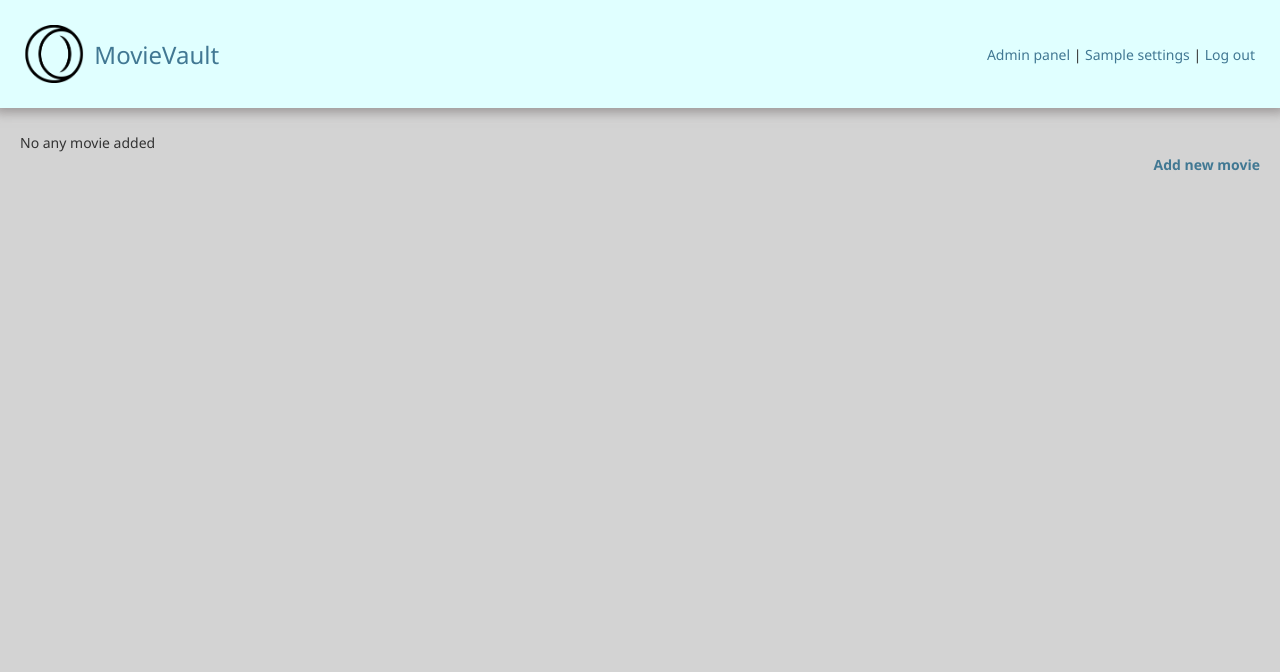
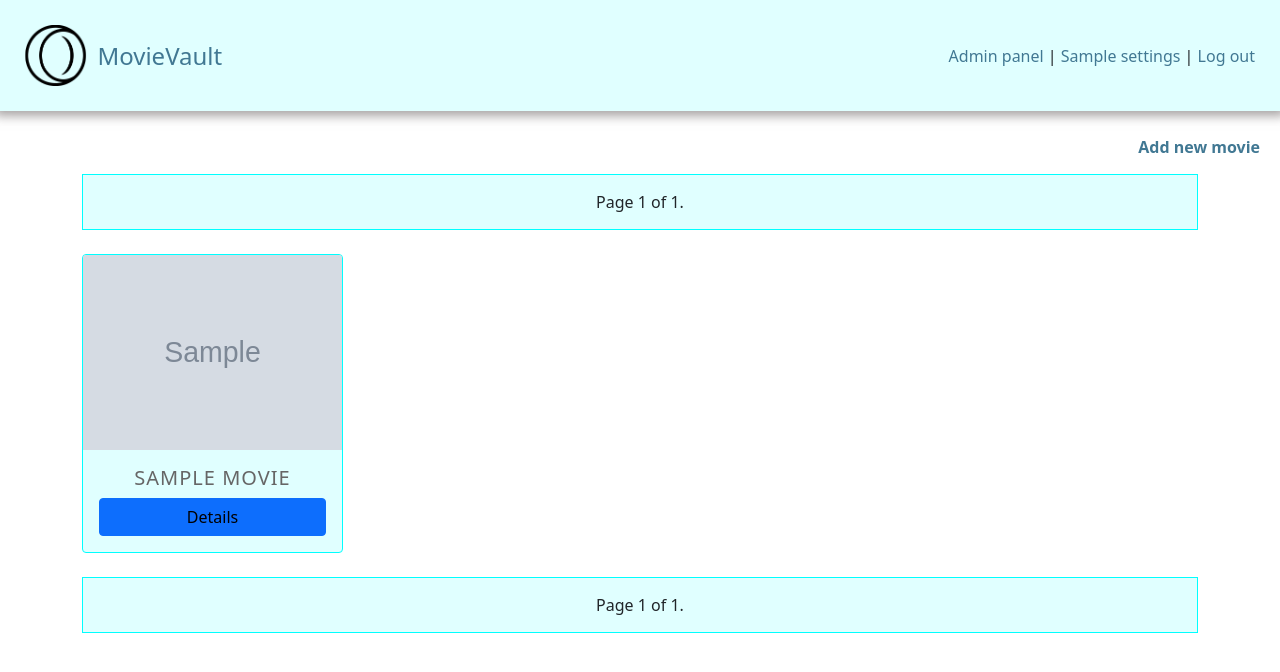
Before and after one commit to rostok2112/MovieVault, a Django app: page / in a window 1280 px wide. Shown: the top 672 px of the page. Run offline with Django 5.2, Linux system fonts and the light colour scheme; a user stored in the database is signed in; tables that the repository leaves empty hold one stand-in row (values such as "Sample post"); grey boxes marked "Sample" are stand-in pictures.

Commit message:
Added grid with movie cards to home page

```diff
--- a/app/static/components/navigator/css/style.css
+++ b/app/static/components/navigator/css/style.css
@@ -21,3 +21,7 @@
 .logo-text {
     font-size: x-large;
 }
+
+.logo-img   {
+    height: 55px;
+}
--- a/app/static/components/navigator/js/script.js
+++ b/app/static/components/navigator/js/script.js
@@ -1,4 +1,4 @@
-window.addEventListener('load', function() {
+window.addEventListener('DOMContentLoaded', function() {
     var logoText = document.querySelector('.logo-text');
     var logoImage = document.querySelector('.logo-img');
 
--- /dev/null
+++ b/app/static/components/paginator/css/style.css
@@ -0,0 +1,14 @@
+.pagination {
+    display: flex;
+    justify-content: center;
+    background-color: lightcyan;
+    border: 1px solid cyan;
+    padding: 15px 20px;
+}
+.pagination a {
+    text-decoration: none;
+    margin: 5px;
+    padding: 10px;
+    border: 1px solid cyan;
+    border-radius: 5px;
+}
--- a/app/static/home/css/style.css
+++ b/app/static/home/css/style.css
@@ -27,3 +27,46 @@
     text-align: end;
     font-weight: bold;
 }
+
+
+.card-title {
+
+    white-space: nowrap;
+    overflow: hidden;
+    text-overflow: ellipsis;
+    text-align: center;
+}
+
+.btn.btn-primary {
+    color: black;
+}
+
+.card-row {
+    display: flex;
+    flex-wrap: wrap;
+}
+
+.card-wrapper {
+    display: flex;
+    flex-direction: column;
+}
+
+.card {
+    display: flex;
+    flex-direction: column;
+    flex-grow: 1;
+    background-color: lightcyan !important;
+    border: 1px solid cyan !important;
+}
+
+.card-img-top {
+    object-fit: contain;
+    height: auto;
+    width: 100%;
+}
+
+.card-body {
+    display: flex;
+    flex-direction: column;
+    justify-content: space-between;
+}
--- /dev/null
+++ b/app/templates/components/paginator.html
@@ -0,0 +1,21 @@
+{% load static %}
+
+<link rel="stylesheet" href="{% static 'components/paginator/css/style.css' %}">
+
+<div class="pagination">
+    <span class="step-links">
+        {% if page_obj.has_previous %}
+            <a href="?page=1">&laquo; first</a>
+            <a href="?page={{ page_obj.previous_page_number }}">previous</a>
+        {% endif %}
+
+        <span class="current">
+            Page {{ page_obj.number }} of {{ page_obj.paginator.num_pages }}.
+        </span>
+
+        {% if page_obj.has_next %}
+            <a href="?page={{ page_obj.next_page_number }}">next</a>
+            <a href="?page={{ page_obj.paginator.num_pages }}">last &raquo;</a>
+        {% endif %}
+    </span>
+</div>
--- a/app/templates/home.html
+++ b/app/templates/home.html
@@ -9,59 +9,41 @@
 {% block additional_tags_head %}
     {{ block.super }}
     <link rel="stylesheet" href="{% static 'home/css/style.css' %}">
+    <link href="https://cdn.jsdelivr.net/npm/bootstrap@5.0.2/dist/css/bootstrap.min.css" rel="stylesheet" integrity="sha384-EVSTQN3/azprG1Anm3QDgpJLIm9Nao0Yz1ztcQTwFspd3yD65VohhpuuCOmLASjC" crossorigin="anonymous">
 {% endblock %}
 
 {% block content_body %}
     {{ block.super }}
 
-    <div class="loader-overlay">
-        <div class="loader"></div>
-    </div>
-
     <div class='table-wrapper'>
         {% if not movies %}
             <span> No any movie added </span>
         {% endif %}
-            <p class='add-movie-link'><a href={% url 'movie_add' %}>Add new movie</a></p>
-        {% comment %} {% if movies %}
-            <table>
-                <thead>
-                    <tr>
-                        <th>Some value 1</th>
-                        <th>Some value 2</th>
-                    </tr>
-                </thead>
-                <tbody>
+        <p class='add-movie-link'><a href={% url 'movie_add' %}>Add new movie</a></p>
+        {% if  movies %}
+            <div class="container">
+                {% include "components/paginator.html" %}
+                <div class="card-row row mt-4">
                     {% for movie in movies %}
-                        <tr>
-                            <td><a href="{% url 'movie_edit' movie.id %}">{{ movie.name }}</a></td>
-                            <td><a href="{{movie.url}}">{{ movie.url}}</a></td>
-                        </tr>
+                    <div class="col-lg-3 col-md-3 col-sm-6 col-12 mb-4 card-wrapper">
+                        <div class="card">
+                            <img src="{{ movie.logo_url }}" class="card-img-top img-fluid" alt="Movie Logo">
+                            <div class="card-body">
+                                <div class="spacer"></div>
+                                <h5 class="card-title">{{ movie.title }}</h5>
+                                <a href="{% url 'movie_edit' movie.id %}" class="btn btn-primary">Details</a>
+                            </div>
+                        </div>
+                    </div>
                     {% endfor %}
-                </tbody>
-            </table>
-            <div class="pagination">
-                <span class="step-links">
-                    {% if page_obj.has_previous %}
-                        <a href="?page=1">&laquo; first</a>
-                        <a href="?page={{ page_obj.previous_page_number }}">previous</a>
-                    {% endif %}
-
-                    <span class="current">
-                        Page {{ page_obj.number }} of {{ page_obj.paginator.num_pages }}.
-                    </span>
-
-                    {% if page_obj.has_next %}
-                        <a href="?page={{ page_obj.next_page_number }}">next</a>
-                        <a href="?page={{ page_obj.paginator.num_pages }}">last &raquo;</a>
-                    {% endif %}
-                </span>
+                </div>
+                {% include "components/paginator.html" %}
+                <div class="spacer">&nbsp;</div>
             </div>
-
-        {% endif %} {% endcomment %}
+        {% endif %}
     </div>
 {% endblock%}
 
 {% block additional_tags_body %}
-    <script src="{% static 'home/js/script.js' %}"></script>
+    <script src="https://cdn.jsdelivr.net/npm/bootstrap@5.0.2/dist/js/bootstrap.bundle.min.js" integrity="sha384-MrcW6ZMFYlzcLA8Nl+NtUVF0sA7MsXsP1UyJoMp4YLEuNSfAP+JcXn/tWtIaxVXM" crossorigin="anonymous"></script>
 {% endblock %}
--- a/app/urls.py
+++ b/app/urls.py
@@ -12,6 +12,7 @@ urlpatterns = [
     path("logout", views.CustomLogoutView.as_view(), name="logout"),
 
     path('api/v1/movies', RedirectView.as_view(url=reverse_lazy("home"), permanent=True),  name="movie_add"),
+    path('api/v1/movies/<uuid:factory_id>', RedirectView.as_view(url=reverse_lazy("home"), permanent=True),  name="movie_edit"),
     path('api/v1/admin/fill_data', views.fill_data, name="admin_fill_data"),
     path('api/v1/admin/delete_data', views.delete_data, name="admin_delete_data"),
 ]
--- a/app/views.py
+++ b/app/views.py
@@ -16,28 +16,23 @@ from django.views.generic.edit import FormView
 from django.contrib.auth.views import LoginView, LogoutView
 from django.contrib.auth.forms import UserCreationForm
 
-
-
 from app.forms import  CustomUserChangeForm
 from app.mixins import CustomLoginRequiredMixin
-
 from app.models import (
     Movie,
     Actor,
-    Director
+    Director,
 )
+from app.utils import str2bool
 
 
 
 class HomeView(CustomLoginRequiredMixin, ListView):
-    # model = Movies
+    model = Movie
     template_name = 'home.html'
     context_object_name = 'movies'
-    ordering = ['-visit_count']
+    ordering = ['-release_date']
     paginate_by = 25
-
-    def get_queryset(self, *argc, **kwargs):
-        return []
 
 
 class CustomLoginView(LoginView):
@@ -101,15 +96,6 @@ class SettingsView(CustomLoginRequiredMixin, FormView):
         kwargs['instance'] = self.request.user
         return kwargs
 
-
-def str2bool(str_: str) -> bool:
-    """
-    Convert a string to a boolean value by parsing it to lower case and using the json.loads function.
-
-    :param str_: The input string to be converted to a boolean.
-    :return: The boolean value parsed from the input string.
-    """
-    return  json.loads(str_.lower())
 
 def fill_data(request):
     MAX_PAGE_TMDB = 500
```
Also changed, not shown: app/utils.py (+11 -0 lines).
